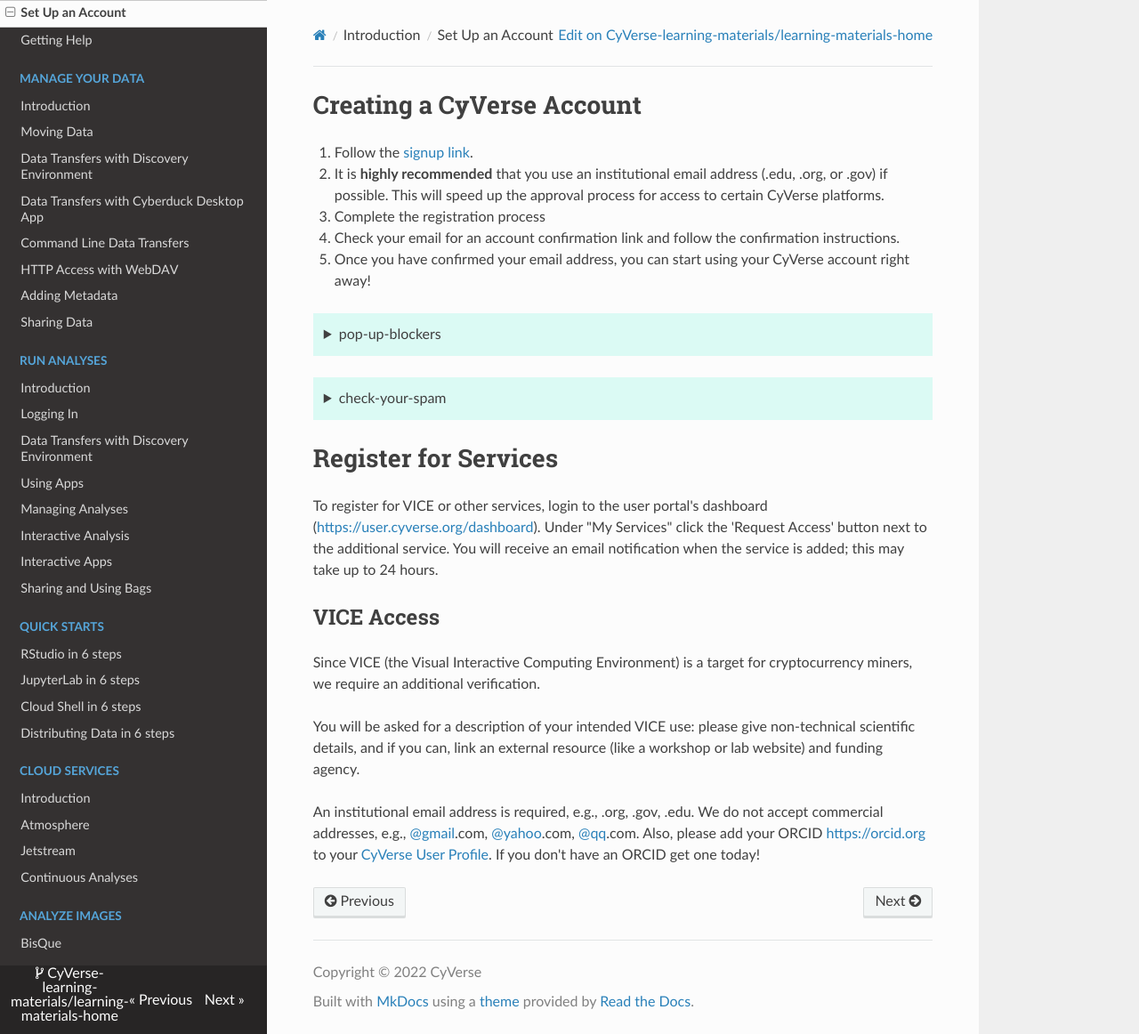
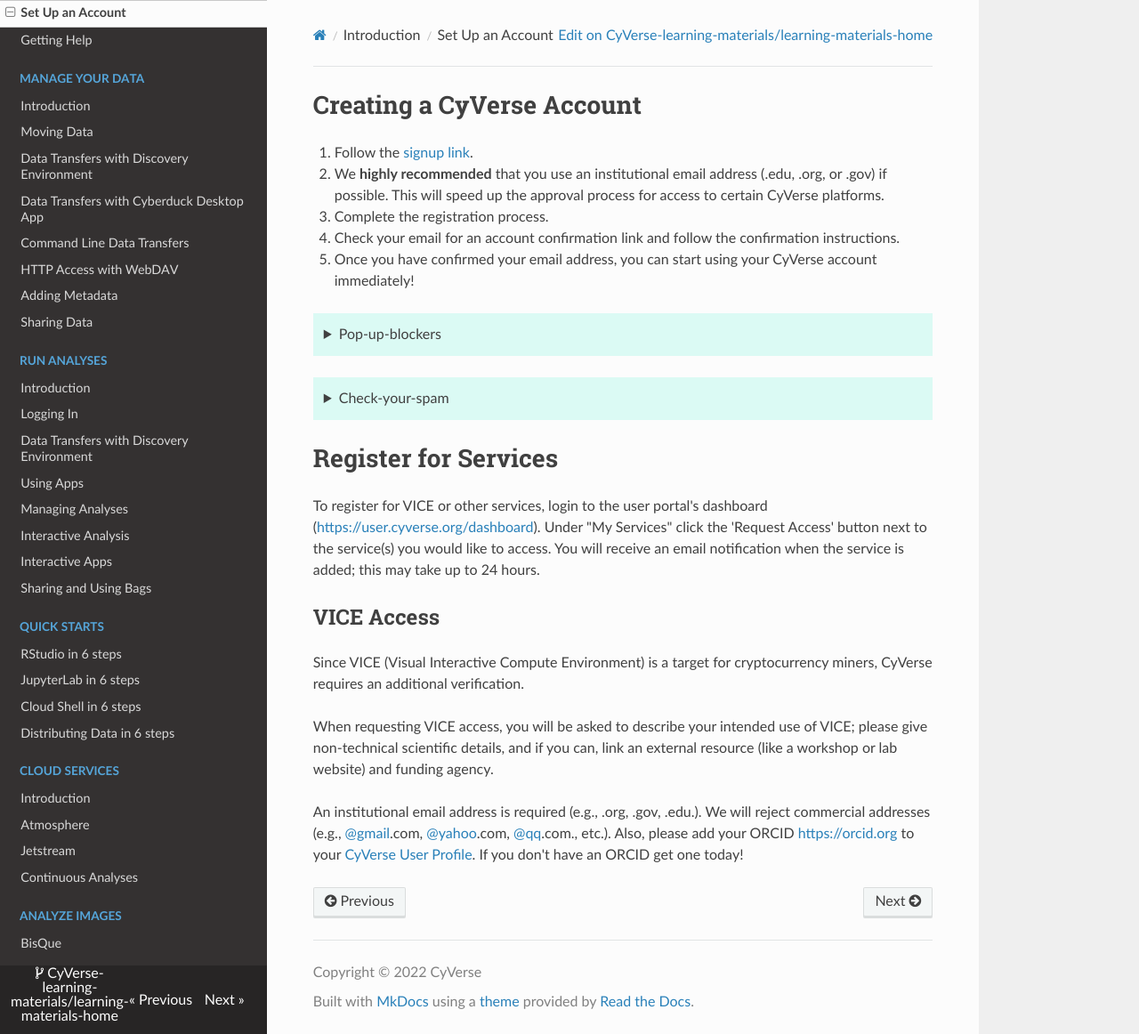
Before and after one commit to CyVerse-learning-materials/learning-materials-home, an MkDocs documentation site: the page built from docs/account.md, in a window 1280 px wide and 1162 px high. Shown: the whole window at 89% size. Built offline with MkDocs 1.6.1, drawn with Linux system fonts in a browser that asks for light colours; nearby versions of some CDN libraries; a script that is not in the unit is left out.

Commit message:
Word, formatting, and consistency edits

```diff
--- a/docs/account.md
+++ b/docs/account.md
@@ -2,33 +2,33 @@
 
 1. Follow the [signup link](https://user.cyverse.org/register).
 
-2. It is **highly recommended** that you use an institutional email address (.edu, .org, or .gov) if possible. This will speed up the approval process for access to certain CyVerse platforms.
+2. We **highly recommended** that you use an institutional email address (.edu, .org, or .gov) if possible. This will speed up the approval process for access to certain CyVerse platforms.
 
-3.  Complete the registration process
+3.  Complete the registration process.
 
 4.  Check your email for an account confirmation link and follow the confirmation instructions.
 
-5. Once you have confirmed your email address, you can start using your CyVerse account right away!
+5. Once you have confirmed your email address, you can start using your CyVerse account immediately!
 
-??? tip "pop-up-blockers"
+??? Tip "Pop-up-blockers"
 
 	Ensure Java Script is enabled on your web browser. A pop-up blocker or other notification symbol may indicate this.
 
 	![java](assets/java.png){width="250"}
 
-??? tip "check-your-spam"
+??? Tip "Check-your-spam"
 
-	Check your SPAM for the confirmation email if the message does not arrive within a few minutes
+	Check your SPAM folder for the confirmation email if it does not arrive within a few minutes.
 
 
 # Register for Services
 
-To register for VICE or other services, login to the user portal's dashboard (<https://user.cyverse.org/dashboard>). Under "My Services" click the 'Request Access' button next to the additional service. You will receive an email notification when the service is added; this may take up to 24 hours.
+To register for VICE or other services, login to the user portal's dashboard (<https://user.cyverse.org/dashboard>). Under "My Services" click the 'Request Access' button next to the service(s) you would like to access. You will receive an email notification when the service is added; this may take up to 24 hours.
 
 ## VICE Access
 
-Since VICE (the Visual Interactive Computing Environment) is a target for cryptocurrency miners, we require an additional verification.
+Since VICE (Visual Interactive Compute Environment) is a target for cryptocurrency miners, CyVerse requires an additional verification.
 
-You will be asked for a description of your intended VICE use: please give non-technical scientific details, and if you can, link an external resource (like a workshop or lab website) and funding agency.
+When requesting VICE access, you will be asked to describe your intended use of VICE; please give non-technical scientific details, and if you can, link an external resource (like a workshop or lab website) and funding agency.
 
-An institutional email address is required, e.g., .org, .gov, .edu. We do not accept commercial addresses, e.g., @gmail.com, @yahoo.com, @qq.com. Also, please add your ORCID <https://orcid.org> to your [CyVerse User Profile](https://user.cyverse.org). If you don't have an ORCID get one today!
+An institutional email address is required (e.g., .org, .gov, .edu.). We will reject commercial addresses (e.g., @gmail.com, @yahoo.com, @qq.com., etc.). Also, please add your ORCID <https://orcid.org> to your [CyVerse User Profile](https://user.cyverse.org). If you don't have an ORCID get one today!
```
